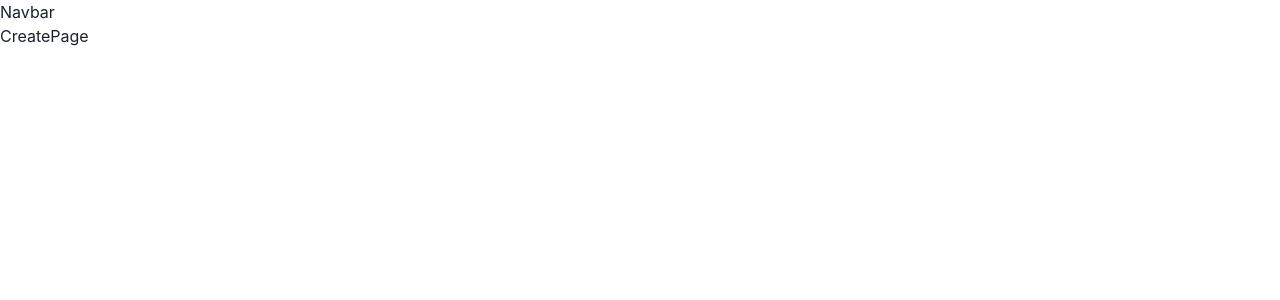
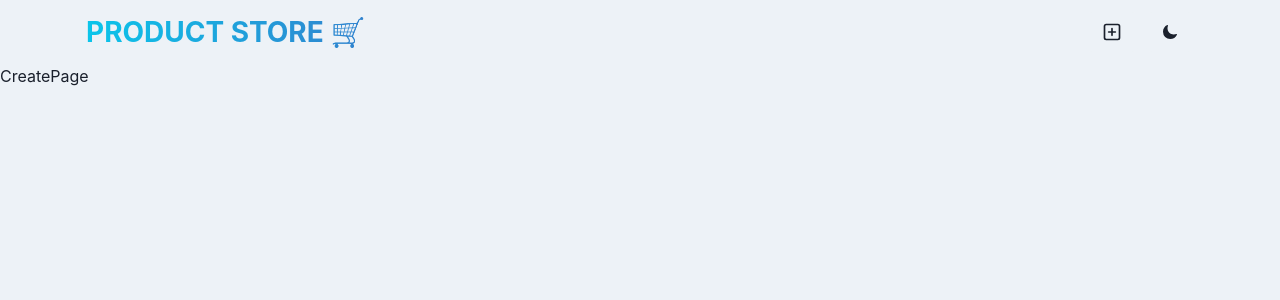
Before and after one commit to IT22074072/mern_tutorial, a React (Vite) app in the folder frontend/: page /create in a window 1280 px wide. Shown: the top 300 px of the page. Built offline with nearby package versions, Linux system fonts and the light colour scheme.

Commit message:
complete navbar

```diff
--- a/frontend/package.json
+++ b/frontend/package.json
@@ -17,6 +17,7 @@
     "framer-motion": "^11.13.1",
     "react": "^18.3.1",
     "react-dom": "^18.3.1",
+    "react-icons": "^5.4.0",
     "react-router-dom": "^7.0.2"
   },
   "devDependencies": {
--- a/frontend/src/App.jsx
+++ b/frontend/src/App.jsx
@@ -1,4 +1,4 @@
-import { Button, Box} from "@chakra-ui/react";
+import { Button, Box, useColorModeValue} from "@chakra-ui/react";
 import { Route, Routes } from "react-router-dom";
 import CreatePage from "./pages/CreatePage";
 import HomePage from "./pages/HomePage";
@@ -6,7 +6,7 @@
 
 function App() {
   return (
-    <Box minH={"100vh"}>
+    <Box minH={"100vh"} bg={useColorModeValue("gray.100", "gray.900")}>  {/**different colors for dark and light modes */}
       <Navbar/> {/*always show the navbar*/}
       <Routes>
         <Route path="/" element={<HomePage />} />
--- a/frontend/src/components/Navbar.jsx
+++ b/frontend/src/components/Navbar.jsx
@@ -1,9 +1,53 @@
-import React from 'react'
+import {
+  Button,
+  Container,
+  Flex,
+  HStack,
+  Text,
+  useColorMode,
+} from "@chakra-ui/react";
+import React from "react";
+import { Link } from "react-router-dom"; // Use react-router-dom Link for navigation
+
+import { PlusSquareIcon } from "@chakra-ui/icons";
+import { IoMoon } from "react-icons/io5";
+import { LuSun } from "react-icons/lu";
 
 function Navbar() {
+  const { colorMode, toggleColorMode } = useColorMode();
   return (
-    <div>Navbar</div>
-  )
+    <Container maxW={"1140px"} px={4} >
+      <Flex
+        h={16}
+        alignItems={"center"}
+        justifyContent={"space-between"}
+        flexDir={{ base: "column", sm: "row" }}
+      >
+        <Text
+          fontSize={{ base: "22", sm: "28" }}
+          fontWeight={"bold"}
+          textTransform={"uppercase"}
+          textAlign={"center"}
+          bgGradient={"linear(to-r, cyan.400, blue.500)"}
+          bgClip={"text"}
+        >
+          <Link to={"/"}>Product Store 🛒</Link>
+        </Text>
+
+        <HStack spacing={2} alignItems={"center"}>
+          <Link to={"/create"}>
+            <Button>
+              <PlusSquareIcon fontSize={20} />
+            </Button>
+          </Link>
+
+          <Button onClick={toggleColorMode}>
+            {colorMode === "light" ? <IoMoon /> : <LuSun size="20" />}
+          </Button>
+        </HStack>
+      </Flex>
+    </Container>
+  );
 }
 
-export default Navbar
+export default Navbar;
```
Also changed, not shown: 1 other file (tests, documents, lock files or other folders).
